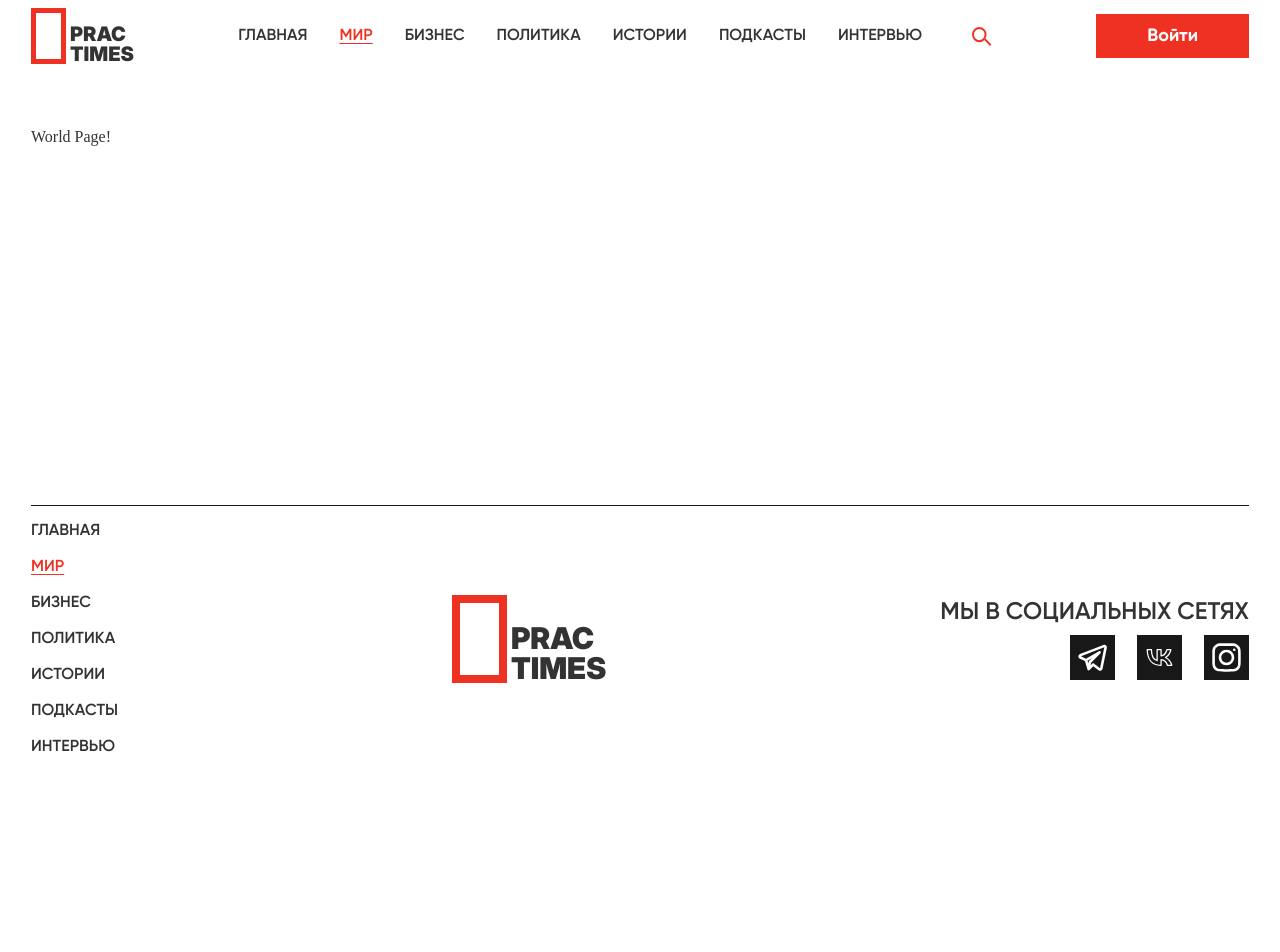
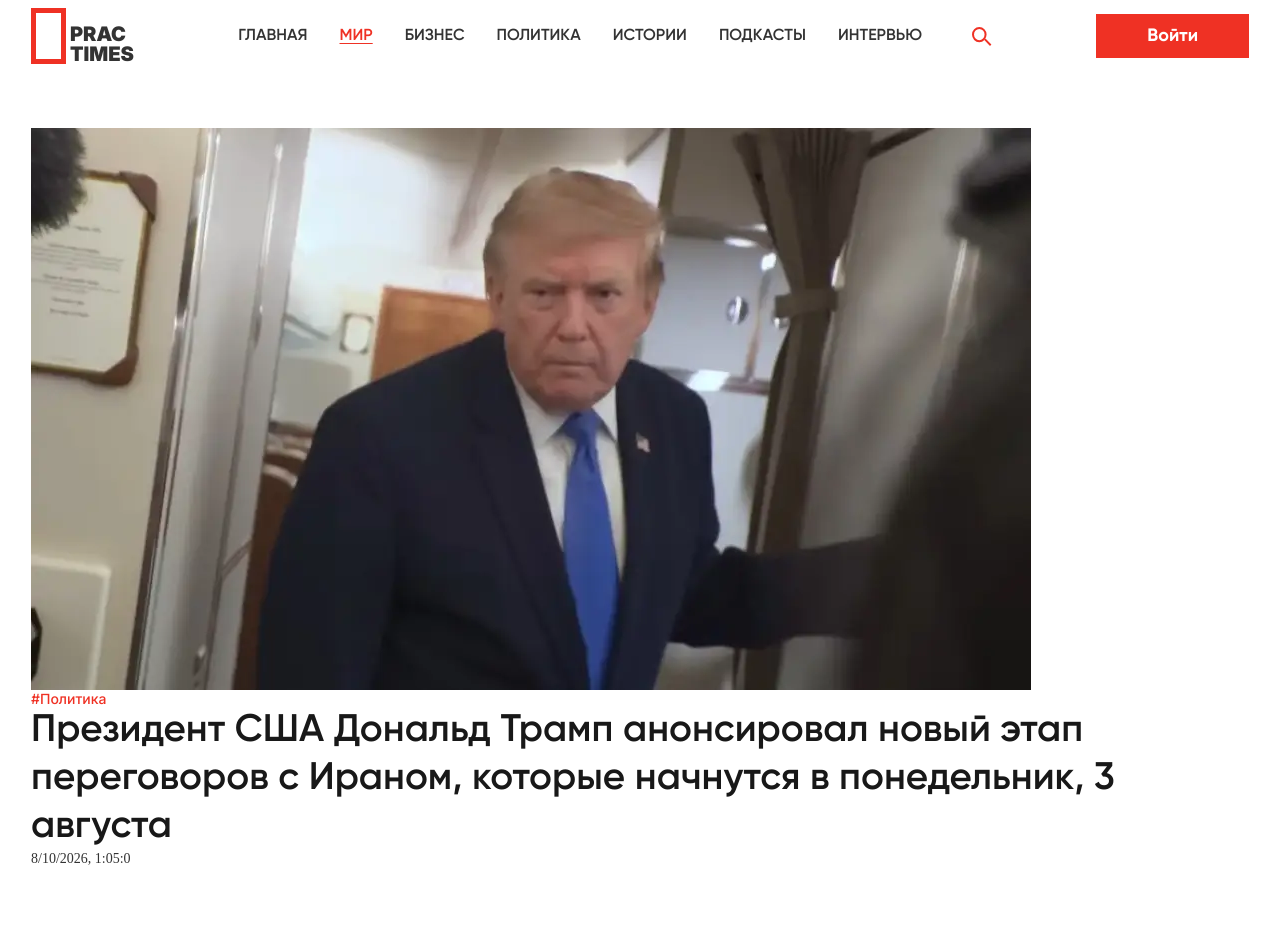
Before and after one commit to Sprowds/Prac-Times, a React (Vite) app in the folder prac-times/: page /world in a window 1280 px wide. Shown: the top 952 px of the page. Before the commit the page ends 800 px from the top, so only its background shows below. Built offline with nearby package versions, Linux system fonts and the light colour scheme.

Commit message:
prac-times 0.4.3.5
- 24.09.2026 after work

```diff
--- a/prac-times/src/components/Article/ArticleCard/ArticleCard.module.css
+++ b/prac-times/src/components/Article/ArticleCard/ArticleCard.module.css
@@ -38,8 +38,7 @@
 }
 
 .article__tags__item:hover {
-  margin-bottom: -1px;
-  border-bottom: 1px solid var(--activity-hover-color);
+  transform: scale(1.05);
 }
 
 @media (max-width: 600px) {
--- a/prac-times/src/components/Article/ArticleCard/ArticleCard.tsx
+++ b/prac-times/src/components/Article/ArticleCard/ArticleCard.tsx
@@ -10,9 +10,11 @@ interface IArticleCardProps {
 }
 
 const ArticleCard = ({ article }: IArticleCardProps) => {
+  const link = `/${article.id}`;
+
   return (
     <article className={styles.article}>
-      <NavLink to={article.id} className={styles.article__link}>
+      <NavLink to={link} className={styles.article__link}>
         <div className={styles.img__wrapper}>
           <img
             src={article.image}
--- a/prac-times/src/components/Article/CompactArticle/CompactArticle.tsx
+++ b/prac-times/src/components/Article/CompactArticle/CompactArticle.tsx
@@ -14,9 +14,11 @@ const CompactArticle = ({ article }: ICompactArticleProps) => {
     (key) => article.category[key as keyof INewsCategory] === true,
   );
 
+  const link = `/${article.id}`;
+
   return (
     <article className={styles.article}>
-      <NavLink to={article.id} className={styles.article__link}>
+      <NavLink to={link} className={styles.article__link}>
         <NewsTag tagText={tag} tagFontSize="16px" />
         <p className={styles.article__title}>{article.title}</p>
         <NewsTime dateTime={article.time} />
--- /dev/null
+++ b/prac-times/src/components/Article/MainArticle/MainArticle.module.css
@@ -0,0 +1,36 @@
+.article {
+  display: flex;
+  flex-direction: column;
+}
+
+.img__link {
+  order: 1;
+}
+
+.img__link:hover + .title__link,
+.title__link:hover {
+  text-decoration: underline;
+}
+
+.title__link {
+  order: 3;
+}
+
+.tags {
+  order: 2;
+
+  display: flex;
+  gap: 8px;
+}
+
+.tags__item {
+  transition: 0s;
+}
+
+.tags__item:hover {
+  transform: scale(1.05);
+}
+
+.article time {
+  order: 4;
+}
--- /dev/null
+++ b/prac-times/src/components/Article/MainArticle/MainArticle.tsx
@@ -0,0 +1,52 @@
+import styles from "./MainArticle.module.css";
+import { NavLink } from "react-router";
+import NewsTag from "../../../ui/NewsTag/NewsTag";
+import NewsTitle from "../../../ui/NewsTitle/NewsTitle";
+import NewsTime from "../../../ui/NewsTime/NewsTime";
+import type INewsItem from "../../../types/newsItem";
+
+interface IMainArticleProps {
+  article: INewsItem;
+}
+
+const MainArticle = ({ article }: IMainArticleProps) => {
+  const link = `/${article.id}`;
+  return (
+    <article className={styles.article}>
+      <NavLink to={link} className={styles.img__link}>
+        <div className={styles.img__wrapper}>
+          <img
+            src={article.image}
+            alt={article.title}
+            className={styles.article__img}
+          />
+        </div>
+      </NavLink>
+
+      <NavLink to={link} className={styles.title__link}>
+        <NewsTitle
+          titleText={article.title}
+          titleFontSize="clamp(22px, 3vw, 48px)"
+        />
+      </NavLink>
+
+      <ul className={styles.tags}>
+        {Object.entries(article.category).map(([key, value]) =>
+          value === true ? (
+            <li className={styles.tags__item} key={key}>
+              <NavLink to={key} className={styles.tags__link}>
+                <NewsTag tagText={key} tagFontSize="14px" />
+              </NavLink>
+            </li>
+          ) : (
+            ""
+          ),
+        )}
+      </ul>
+
+      <NewsTime dateTime={article.time} />
+    </article>
+  );
+};
+
+export default MainArticle;
--- a/prac-times/src/components/MainArticle/MainArticle.tsx
+++ /dev/null
@@ -1,47 +0,0 @@
-import styles from "./MainArticle.module.css";
-import { NavLink } from "react-router";
-import NewsTag from "../../ui/NewsTag/NewsTag";
-import NewsTitle from "../../ui/NewsTitle/NewsTitle";
-import NewsTime from "../../ui/NewsTime/NewsTime";
-import type INewsItem from "../../types/newsItem";
-
-interface IProps {
-  mainNewsItem: INewsItem;
-}
-
-const MainArticle = ({ mainNewsItem }: IProps) => {
-  return (
-    <article className={styles.main__article}>
-      <NavLink to="/" className={styles.main__news__img__link}>
-        <img
-          src={mainNewsItem.image}
-          alt={mainNewsItem.title}
-          className={styles.main__news__img}
-        />
-      </NavLink>
-
-      <ul className={styles.main__news__tags}>
-        {Object.entries(mainNewsItem.category).map(([key, value]) =>
-          value === true ? (
-            <li className={styles.main__news__tags__item} key={key}>
-              <NavLink to="/" className={styles.main__news__tags__link}>
-                <NewsTag tagText={key} tagFontSize="14px" />
-              </NavLink>
-            </li>
-          ) : (
-            ""
-          ),
-        )}
-      </ul>
-      <NavLink to="/" className={styles.main__news__link}>
-        <NewsTitle
-          titleText={mainNewsItem.title}
-          titleFontSize="clamp(22px, 3vw, 48px)"
-        />
-      </NavLink>
-      <NewsTime dateTime={mainNewsItem.time} />
-    </article>
-  );
-};
-
-export default MainArticle;
--- a/prac-times/src/components/News/News.tsx
+++ b/prac-times/src/components/News/News.tsx
@@ -6,7 +6,7 @@ import { fetchMainNewsItem } from "../../store/newsSlice";
 import { useAppDispatch } from "../../hooks/useAppDispatch";
 import type INewsItem from "../../types/newsItem";
 import AnotherNews from "../AnotherNews/AnotherNews";
-import MainArticle from "../MainArticle/MainArticle";
+import MainArticle from "../Article/MainArticle/MainArticle";
 
 const News = () => {
   const dispatch = useAppDispatch();
@@ -27,7 +27,7 @@ const News = () => {
       <div className={styles.news__main}>
         <h2 className={styles.title}>Главные новости</h2>
         {mainNewsItemFetchStatus === "succeeded" ? (
-          <MainArticle mainNewsItem={mainNewsItem} />
+          <MainArticle article={mainNewsItem} />
         ) : (
           ""
         )}
--- a/prac-times/src/pages/WorldNewsPage/WorldNewsPage.tsx
+++ b/prac-times/src/pages/WorldNewsPage/WorldNewsPage.tsx
@@ -1,12 +1,34 @@
-import { useParams } from "react-router";
 import styles from "./WorldNewsPage.module.css";
+import { useAppDispatch } from "../../hooks/useAppDispatch";
+import { useEffect } from "react";
+import { fetchMainNewsItem } from "../../store/newsSlice";
+import { useSelector } from "react-redux";
+import type { RootState } from "../../store/store";
+import MainArticle from "../../components/Article/MainArticle/MainArticle";
 
 const WorldNewsPage = () => {
-  const params = useParams();
-  console.log(params);
+  const dispatch = useAppDispatch();
+  useEffect(() => {
+    dispatch(fetchMainNewsItem());
+  }, [dispatch]);
+
+  const mainNewsItemFetchStatus = useSelector(
+    (state: RootState) => state.newsReducer.status.main,
+  );
+
+  const mainNewsItem = useSelector(
+    (state: RootState) => state.newsReducer.data.main,
+  );
+
   return (
     <div className="container">
-      <div className={styles.world__inner}>World Page!</div>
+      <div className={styles.world__inner}>
+        {mainNewsItemFetchStatus === "succeeded" ? (
+          <MainArticle article={mainNewsItem[0]} />
+        ) : (
+          ""
+        )}
+      </div>
     </div>
   );
 };
--- a/prac-times/src/ui/NewsTime/NewsTime.module.css
+++ b/prac-times/src/ui/NewsTime/NewsTime.module.css
@@ -2,4 +2,6 @@
   font-family: var(--font-roboto);
   color: var(--main-text-color);
   font-size: 14px;
+
+  cursor: default;
 }
```
Also changed, not shown: prac-times/src/components/MainArticle/MainArticle.module.css (deleted), 2 other files (tests, documents, lock files or other folders).
